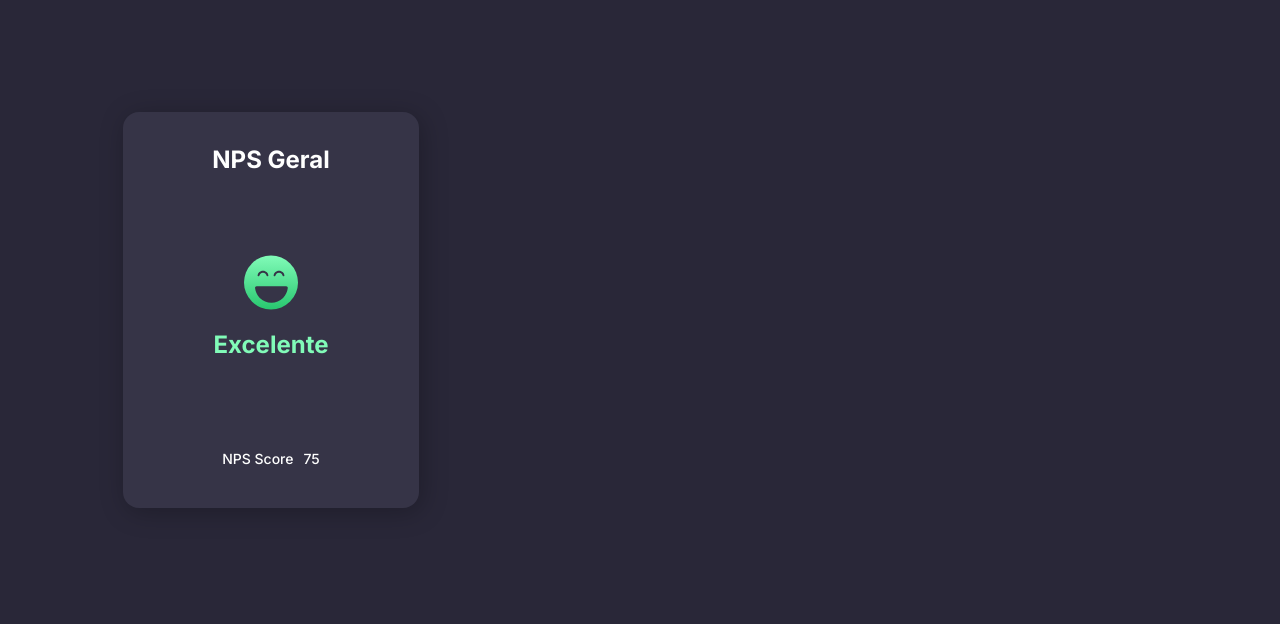
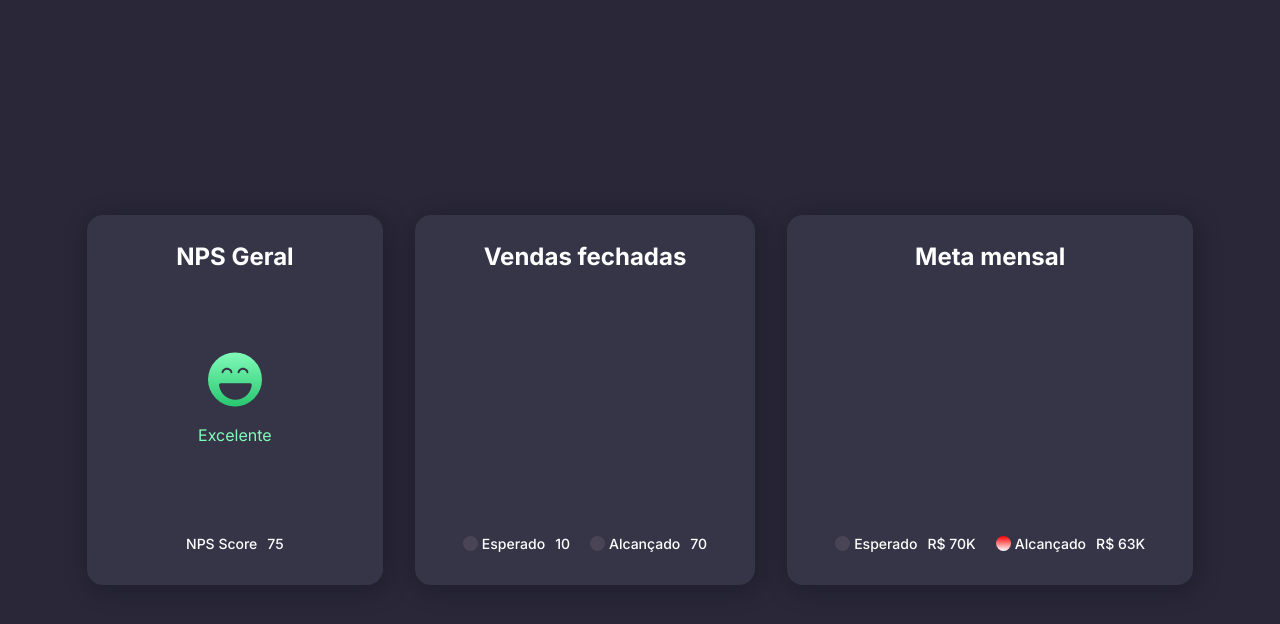
Before and after one commit to pedrovpdias/rocketseat-boraCodar, a plain HTML site: page 8/index.html in a window 1280 px wide. Drawn offline with Linux system fonts and the light colour scheme.

Commit message:
Finish grid

```diff
--- a/8/index.html
+++ b/8/index.html
@@ -15,7 +15,7 @@
     </title>
 </head>
 <body>
-    <div id="app" class="">
+    <div id="app" class="grid">
         <div class="box nps grid">
             <div class="top">
                 NPS Geral
@@ -33,9 +33,55 @@
                 </span>
             </div>
         </div>
-        <!--div class="box"></div>
-        <div class="box"></div>
-        <div class="box"></div-->
+        <div class="box sell grid">
+            <div class="top">
+                Vendas fechadas
+            </div>
+            <div class="middle"></div>
+            <div class="bottom">
+                <div class="item">
+                    <span>
+                        Esperado
+                    </span>
+                    <span>
+                        10
+                    </span>
+                </div>
+                <div class="item">
+                    <span>
+                        Alcançado
+                    </span>
+                    <span>
+                        70
+                    </span>
+                </div>
+            </div>
+        </div>
+        <div class="box target grid">
+            <div class="top">
+                Meta mensal
+            </div>
+            <div class="middle"></div>
+            <div class="bottom">
+                <div class="item">
+                    <span>
+                        Esperado
+                    </span>
+                    <span>
+                        R$ 70K
+                    </span>
+                </div>
+                <div class="item">
+                    <span>
+                        Alcançado
+                    </span>
+                    <span>
+                        R$ 63K
+                    </span>
+                </div>
+            </div>
+        </div>
+        <!--div class="box"></div-->
     </div>
 </body>
 </html>
--- a/8/style.css
+++ b/8/style.css
@@ -16,14 +16,17 @@
 }
 
 #app {
-    grid-template-columns: max-content max-content max-content;
-
-    width: 100vw;
-    height: 100vh;
-
-    padding: 11.2rem 12.3rem;
+    grid-template-columns: 29.6rem max-content max-content;
+    grid-template-rows: max-content;
     column-gap: 3.2rem;
     row-gap: 5.9rem;
+
+    place-content: center;
+
+    width: fit-content;
+    min-width: 100vw;
+    height: fit-content;
+    min-height: 100vh;
 
     background-color: #292738;
 }
@@ -39,11 +42,8 @@
     box-shadow: .3rem .4rem 2.6rem rgba(0, 0, 0, 0.25);
     border-radius: 1.6rem;
 
-    flex: none;
-    order: 0;
-    flex-grow: 0;
-
     color: white;
+    line-height: 160%;
 }
 
 .box:nth-child(4) {
@@ -52,14 +52,51 @@
 }
 
 .nps {
+    gap: 3.2rem
+}
+
+.top {
     font-weight: 600;
     font-size: 24px;
-    line-height: 160%;
     text-align: center;
+}
 
-    width: 29.6rem;
+.bottom {
+    display: flex;
+    gap: 2rem;
+    justify-content: center;
 
-    gap: 3.2rem
+    font-weight: 500;
+    font-size: 14px;
+
+    margin-top: auto;
+}
+
+.bottom .item {
+    display: flex;
+    gap: 1rem;
+
+    align-items: center;
+}
+
+.bottom .item span:nth-child(1) {
+    display: flex;
+    align-items: center;
+    gap: 0.4rem;
+}
+
+.bottom .item span:nth-child(1)::before {
+    content: "";
+    width: 1.5rem;
+    height: 1.5rem;
+    display: block;
+
+    background: #4a4556;
+    border-radius: 100%;
+}
+
+.target .bottom .item:nth-of-type(2) span:nth-of-type(1)::before {
+    background: linear-gradient(0, white, red);
 }
 
 .nps .middle {
@@ -72,10 +109,5 @@
 }
 
 .nps .bottom {
-    font-weight: 500;
-    font-size: 14px;
-
-    display: flex;
-    justify-content: center;
     gap: 1rem
 }
```
